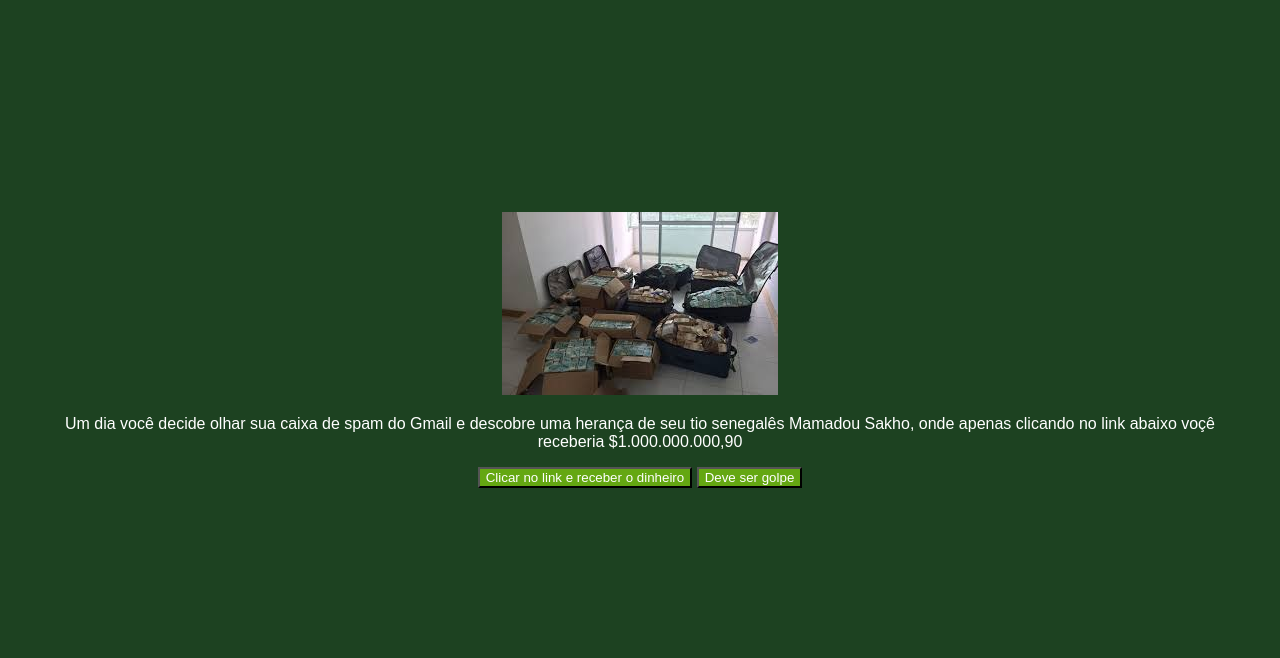
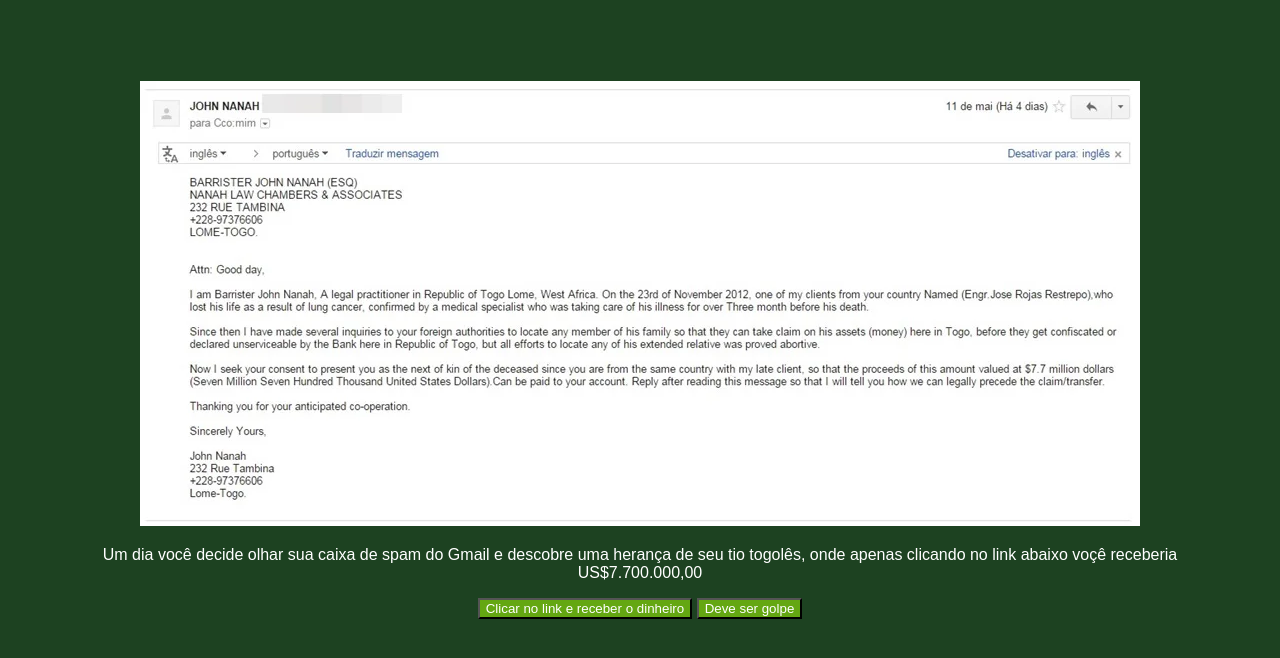
Before and after one commit to MiguelSC100/Fluxograma, a plain HTML site: page index.html in a window 1280 px wide. Drawn offline with Linux system fonts and the light colour scheme; files whose address does not match are found by name; a web font is replaced by a local one.

Commit message:
Update index.html

```diff
--- a/index.html
+++ b/index.html
@@ -7,13 +7,13 @@
     <link rel="preconnect" href="https://fonts.googleapis.com">
     <link rel="preconnect" href="https://fonts.gstatic.com" crossorigin>
     <link href="https://fonts.googleapis.com/css2?family=Bai+Jamjuree:ital,wght@0,200;0,300;0,400;0,500;0,600;0,700;1,200;1,300;1,400;1,500;1,600;1,700&display=swap" rel="stylesheet">
-    <title>Email Tio Senegal</title>
+    <title>Email da herança de seu tio desconhecido</title>
 </head>
 <body>
     <main>
     <div class="passo ativo" id="passo-0">
-        <img src="img/qualquercoisa.jfif" alt="">
-        <p>Um dia você decide olhar sua caixa de spam do Gmail e descobre uma herança de seu tio senegalês Mamadou Sakho, onde apenas clicando no link abaixo voçê receberia $1.000.000.000,90</p>
+        <img src="img/email.webp" alt="email">
+        <p>Um dia você decide olhar sua caixa de spam do Gmail e descobre uma herança de seu tio togolês, onde apenas clicando no link abaixo voçê receberia US$7.700.000,00</p>
             <button class="btn-proximo" data-proximo="1">Clicar no link e receber o dinheiro</button>
             <button class="btn-proximo" data-proximo="2">Deve ser golpe</button>
      </div>
```
